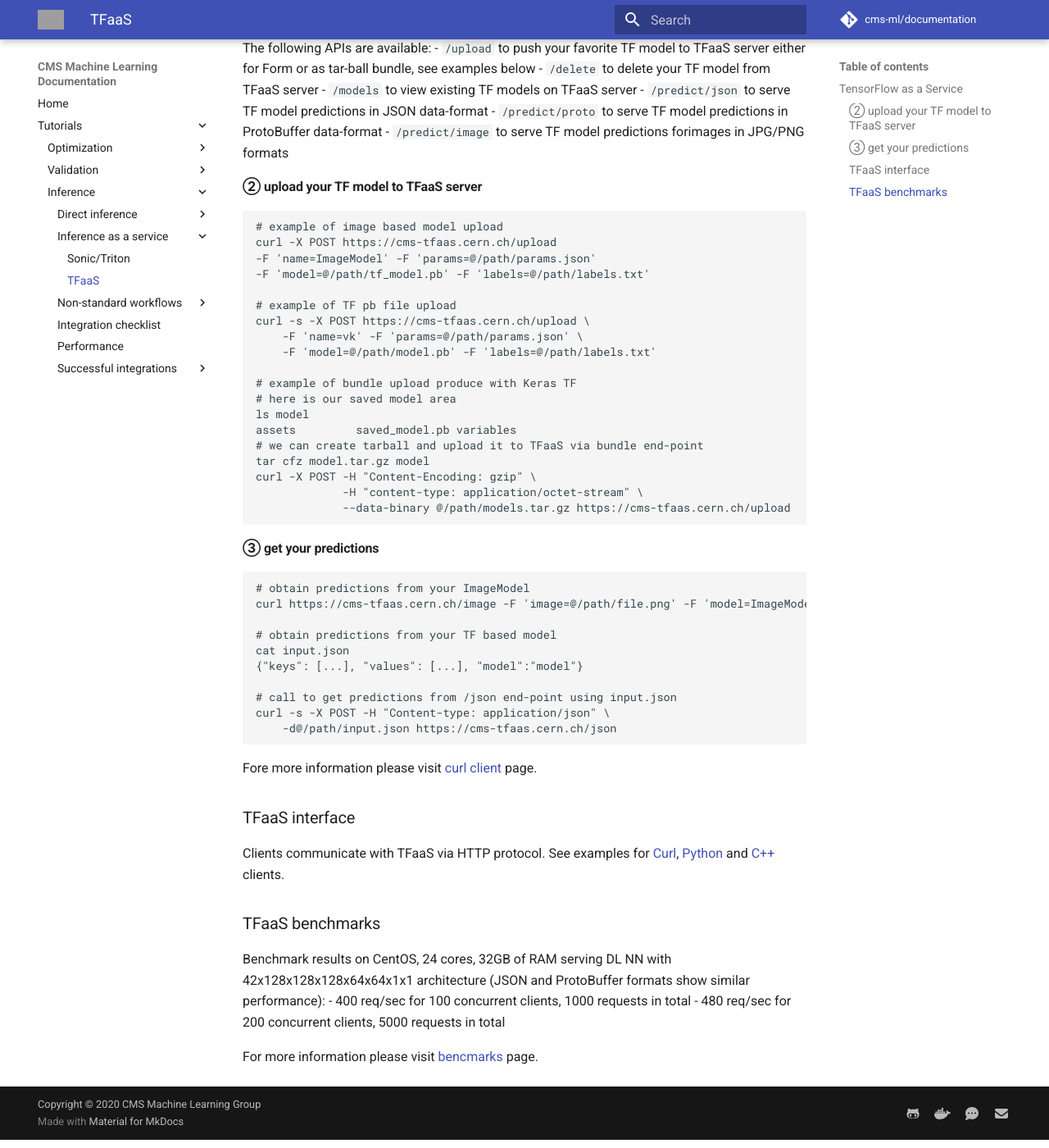
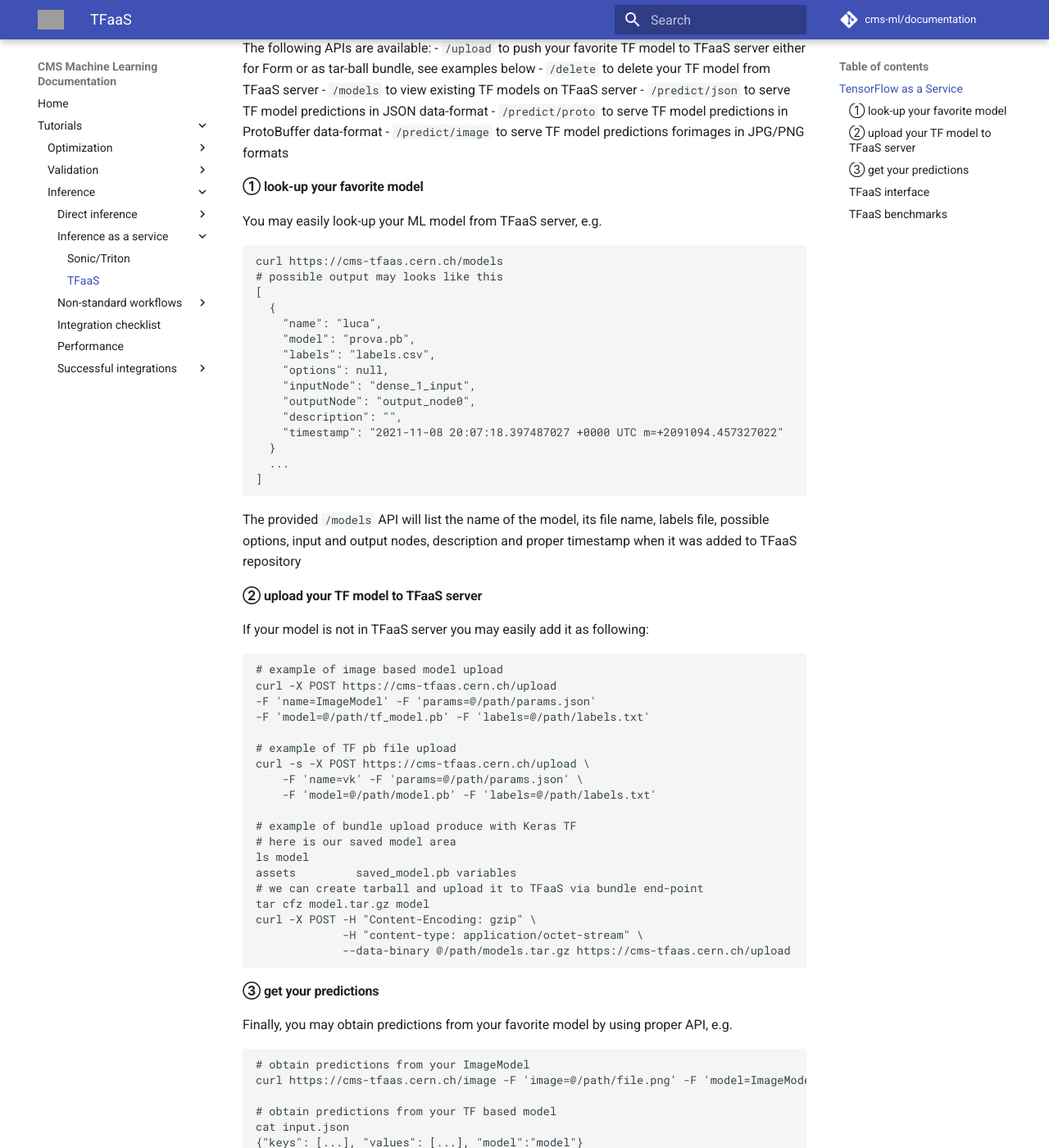
Before and after one commit to cms-ml/documentation, an MkDocs documentation site: the page built from content/inference/tfaas.md, in a window 1280 px wide and 1400 px high, scrolled down 1077 px. Shown: the whole window at 82% size. Built offline with MkDocs 1.6.1 and Material for MkDocs 9.7.7, drawn with Linux system fonts in a browser that asks for light colours; comment, search, counter and statistics services are not loaded; grey boxes are pictures that could not be loaded.

Commit message:
Add first step explaining how to view existing models; add more explanation for other steps too

````diff
--- a/content/inference/tfaas.md
+++ b/content/inference/tfaas.md
@@ -59,7 +59,31 @@
 - `/predict/proto` to serve TF model predictions in ProtoBuffer data-format
 - `/predict/image` to serve TF model predictions forimages in JPG/PNG formats
 
+#### &#10112; look-up your favorite model
+You may easily look-up your ML model from TFaaS server, e.g.
+```
+curl https://cms-tfaas.cern.ch/models
+# possible output may looks like this
+[
+  {
+    "name": "luca",
+    "model": "prova.pb",
+    "labels": "labels.csv",
+    "options": null,
+    "inputNode": "dense_1_input",
+    "outputNode": "output_node0",
+    "description": "",
+    "timestamp": "2021-11-08 20:07:18.397487027 +0000 UTC m=+2091094.457327022"
+  }
+  ...
+]
+```
+The provided `/models` API will list the name of the model, its file name,
+labels file, possible options, input and output nodes, description and proper
+timestamp when it was added to TFaaS repository
+
 #### &#10113; upload your TF model to TFaaS server
+If your model is not in TFaaS server you may easily add it as following:
 ```
 # example of image based model upload
 curl -X POST https://cms-tfaas.cern.ch/upload
@@ -83,6 +107,8 @@
 ```
 
 #### &#10114; get your predictions
+Finally, you may obtain predictions from your favorite model by using proper
+API, e.g.
 ```
 # obtain predictions from your ImageModel
 curl https://cms-tfaas.cern.ch/image -F 'image=@/path/file.png' -F 'model=ImageModel'
````
